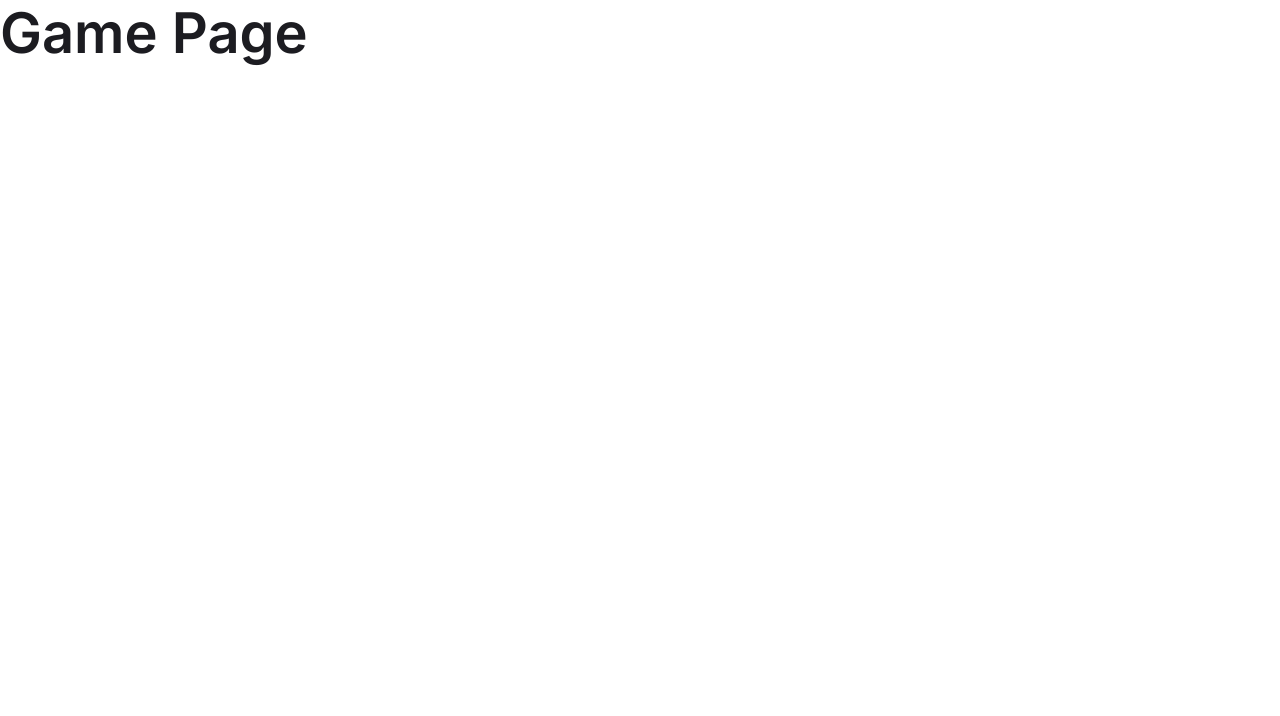
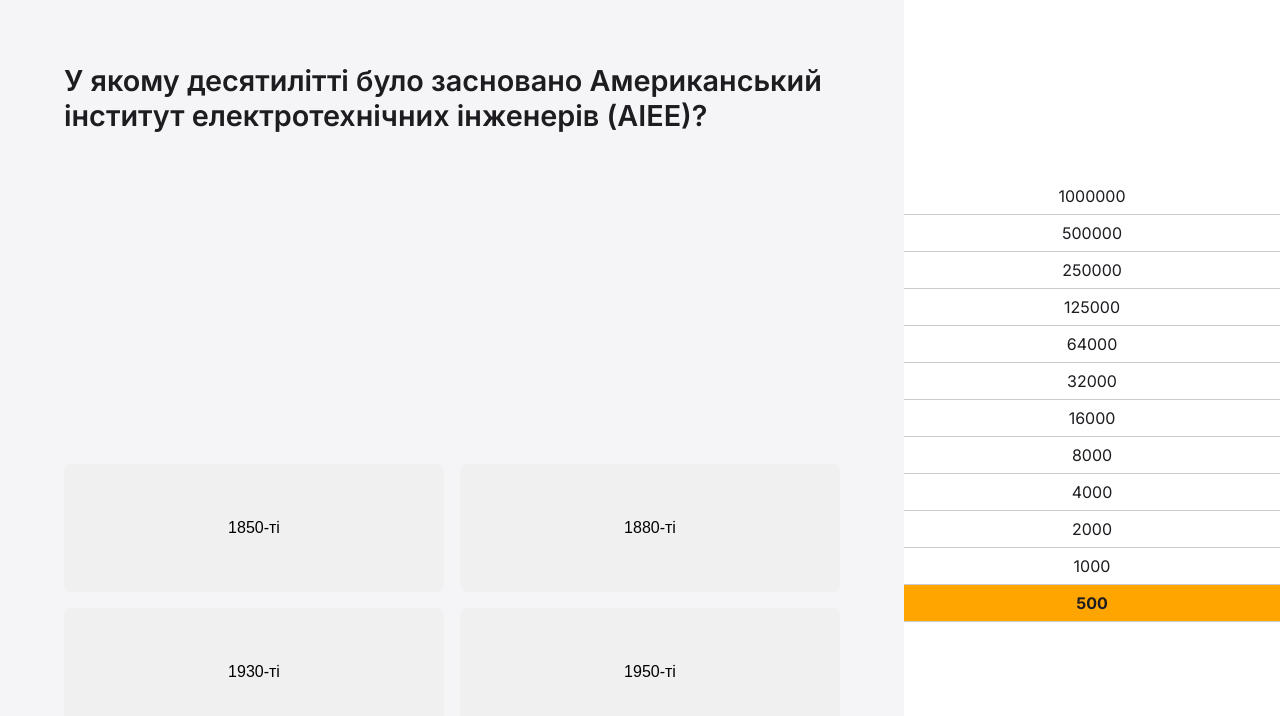
Before and after one commit to mpavlushchenko/test_task_NextJs, a Next.js app: page /game in a window 1280 px wide. Shown: the top 716 px of the page. Built offline with nearby package versions, Linux system fonts and the light colour scheme.

Commit message:
task: draft of the game logic

```diff
--- /dev/null
+++ b/src/data/questions.ts
@@ -0,0 +1,122 @@
+export const questions = [
+  {
+    id: 1,
+    question: 'У якому десятилітті було засновано Американський інститут електротехнічних інженерів (AIEE)?',
+    answers: [
+      { text: '1850-ті', correct: false },
+      { text: '1880-ті', correct: true },
+      { text: '1930-ті', correct: false },
+      { text: '1950-ті', correct: false },
+    ],
+  },
+  {
+    id: 2,
+    question: 'Яке місто є столицею Австралії?',
+    answers: [
+      { text: 'Сідней', correct: false },
+      { text: 'Мельбурн', correct: false },
+      { text: 'Канберра', correct: true },
+      { text: 'Брісбен', correct: false },
+    ],
+  },
+  {
+    id: 3,
+    question: "Який елемент має хімічний символ 'Fe'?",
+    answers: [
+      { text: 'Мідь', correct: false },
+      { text: 'Залізо', correct: true },
+      { text: 'Флуор', correct: false },
+      { text: 'Францій', correct: false },
+    ],
+  },
+  {
+    id: 4,
+    question: 'Хто написав п’єсу «Ромео і Джульєтта»?',
+    answers: [
+      { text: 'Вільям Шекспір', correct: true },
+      { text: 'Чарльз Діккенс', correct: false },
+      { text: 'Джейн Остін', correct: false },
+      { text: 'Лев Толстой', correct: false },
+    ],
+  },
+  {
+    id: 5,
+    question: 'Яка планета у Сонячній системі має найбільше супутників?',
+    answers: [
+      { text: 'Сатурн', correct: true },
+      { text: 'Юпітер', correct: false },
+      { text: 'Марс', correct: false },
+      { text: 'Нептун', correct: false },
+    ],
+  },
+  {
+    id: 6,
+    question: 'Який основний інгредієнт традиційного японського супу місо?',
+    answers: [
+      { text: 'Водорості', correct: false },
+      { text: 'Соєва паста', correct: true },
+      { text: 'Рис', correct: false },
+      { text: 'Рибний бульйон', correct: false },
+    ],
+  },
+  {
+    id: 7,
+    question: 'Хто намалював стелю Сикстинської капели?',
+    answers: [
+      { text: 'Леонардо да Вінчі', correct: false },
+      { text: 'Мікеланджело', correct: true },
+      { text: 'Рафаель', correct: false },
+      { text: 'Донателло', correct: false },
+    ],
+  },
+  {
+    id: 8,
+    question: 'Яка найвища гора в Африці?',
+    answers: [
+      { text: 'Гора Кенія', correct: false },
+      { text: 'Гора Кіліманджаро', correct: true },
+      { text: 'Гора Елгон', correct: false },
+      { text: 'Гора Меру', correct: false },
+    ],
+  },
+  {
+    id: 9,
+    question: 'Який газ є найбільш поширеним в атмосфері Землі?',
+    answers: [
+      { text: 'Кисень', correct: false },
+      { text: 'Азот', correct: true },
+      { text: 'Вуглекислий газ', correct: false },
+      { text: 'Водень', correct: false },
+    ],
+  },
+  {
+    id: 10,
+    question: 'У якому році впала Берлінська стіна?',
+    answers: [
+      { text: '1987', correct: false },
+      { text: '1989', correct: true },
+      { text: '1991', correct: false },
+      { text: '1993', correct: false },
+    ],
+  },
+  {
+    id: 11,
+    question: 'Яка мова має найбільшу кількість носіїв у світі?',
+    answers: [
+      { text: 'Англійська', correct: false },
+      { text: 'Мандаринська китайська', correct: true },
+      { text: 'Іспанська', correct: false },
+      { text: 'Гінді', correct: false },
+    ],
+  },
+  {
+    id: 12,
+    question: 'Який орган в організмі людини виробляє інсулін?',
+    answers: [
+      { text: 'Печінка', correct: false },
+      { text: 'Підшлункова залоза', correct: true },
+      { text: 'Нирки', correct: false },
+      { text: 'Селезінка', correct: false },
+    ],
+  },
+];
--- /dev/null
+++ b/src/data/winnings.ts
@@ -0,0 +1,14 @@
+export const winnings = [
+  { id: 1, amount: '500' },
+  { id: 2, amount: '1000' },
+  { id: 3, amount: '2000' },
+  { id: 4, amount: '4000' },
+  { id: 5, amount: '8000' },
+  { id: 6, amount: '16000' },
+  { id: 7, amount: '32000' },
+  { id: 8, amount: '64000' },
+  { id: 9, amount: '125000' },
+  { id: 10, amount: '250000' },
+  { id: 11, amount: '500000' },
+  { id: 12, amount: '1000000' },
+].reverse();
--- /dev/null
+++ b/src/features/game/GameScreen.module.css
@@ -0,0 +1,85 @@
+.container {
+  display: flex;
+  height: 100vh;
+}
+.content {
+  display: flex;
+  flex-direction: column;
+  justify-content: space-between;
+  flex: 1;
+  gap: 4rem;
+  padding: 4rem;
+  background: var(--color-black-5);
+}
+.question {
+  flex-shrink: 0;
+  height: 50%;
+}
+.question h2 {
+  font-size: 1.8rem;
+  margin: 0;
+}
+.answers {
+  display: grid;
+  grid-template-columns: repeat(2, 1fr);
+  gap: 1rem;
+  height: 50%;
+}
+.answerButton {
+  padding: 1rem;
+  font-size: 1rem;
+  border: 2px solid transparent;
+  border-radius: 8px;
+  background-color: #f0f0f0;
+  transition: 0.3s;
+}
+.answerButton:hover {
+  cursor: pointer;
+  background-color: #ddd;
+}
+
+.correct {
+  background-color: #4caf50;
+  color: white;
+}
+
+.wrong {
+  background-color: #f44336;
+  color: white;
+}
+.sidebar {
+  display: flex;
+  justify-content: center;
+  align-items: center;
+  width: 376px;
+}
+.sidebar .winningsList {
+  list-style: none;
+  padding: 0;
+  margin: 0;
+}
+.sidebar .winningsList .winningItem {
+  padding: 0.5rem 1rem;
+  font-size: 1rem;
+  text-align: center;
+}
+
+.winningsList {
+  list-style: none;
+  padding: 0;
+  margin: 0;
+  width: 100%;
+}
+.winningItem {
+  padding: 0.5rem;
+  border-bottom: 1px solid #ccc;
+  text-align: right;
+}
+.active {
+  background-color: orange;
+  font-weight: bold;
+}
+.passed {
+  background: var(--color-black-5);
+  color: #555;
+}
--- a/src/features/game/GameScreen.tsx
+++ b/src/features/game/GameScreen.tsx
@@ -1,7 +1,88 @@
+import { useState } from 'react';
+import clsx from 'clsx';
+import { useRouter } from 'next/router';
+
+import { winnings } from '@data/winnings';
+import { questions } from '@data/questions';
+
+import styles from './GameScreen.module.css';
+
+export type Answer = {
+  text: string;
+  correct: boolean;
+};
+
 const GameScreen = () => {
+  const router = useRouter();
+
+  const [questionIndex, setQuestionIndex] = useState(0);
+  const [selected, setSelected] = useState<string | null>(null);
+  const [isCorrect, setIsCorrect] = useState<boolean | null>(null);
+
+  const currentQuestion = questions[questionIndex];
+
+  const handleAnswer = (answer: Answer) => {
+    const { text, correct } = answer;
+    if (selected) return;
+    setSelected(text);
+    setIsCorrect(correct);
+
+    setTimeout(() => {
+      if (correct) {
+        if (questionIndex + 1 < questions.length) {
+          setQuestionIndex((prev) => prev + 1);
+          setSelected(null);
+          setIsCorrect(null);
+        } else {
+          router.push('/win');
+        }
+      } else {
+        router.push('/lose');
+      }
+    }, 1500);
+  };
+
   return (
-    <div>
-      <h1>Game Page</h1>
+    <div className={styles.container}>
+      <div className={styles.content}>
+        <header className={styles.question}>
+          <h2>{currentQuestion.question}</h2>
+        </header>
+        <section className={styles.answers}>
+          {currentQuestion.answers.map((answer) => (
+            <button
+              key={answer.text}
+              type="button"
+              onClick={() => handleAnswer(answer)}
+              className={clsx(
+                styles.answerButton,
+                selected === answer.text && (isCorrect ? styles.correct : styles.wrong),
+              )}
+            >
+              {answer.text}
+            </button>
+          ))}
+        </section>
+      </div>
+
+      <aside className={styles.sidebar}>
+        <ul className={styles.winningsList}>
+          {winnings.map((item, i) => {
+            const indexFromTop = winnings.length - 1 - questionIndex;
+            const isActive = i === indexFromTop;
+            const isPassed = i > indexFromTop;
+
+            return (
+              <li
+                key={item.id}
+                className={`${styles.winningItem} ${isActive ? styles.active : isPassed ? styles.passed : ''}`}
+              >
+                {item.amount}
+              </li>
+            );
+          })}
+        </ul>
+      </aside>
     </div>
   );
 };
```
